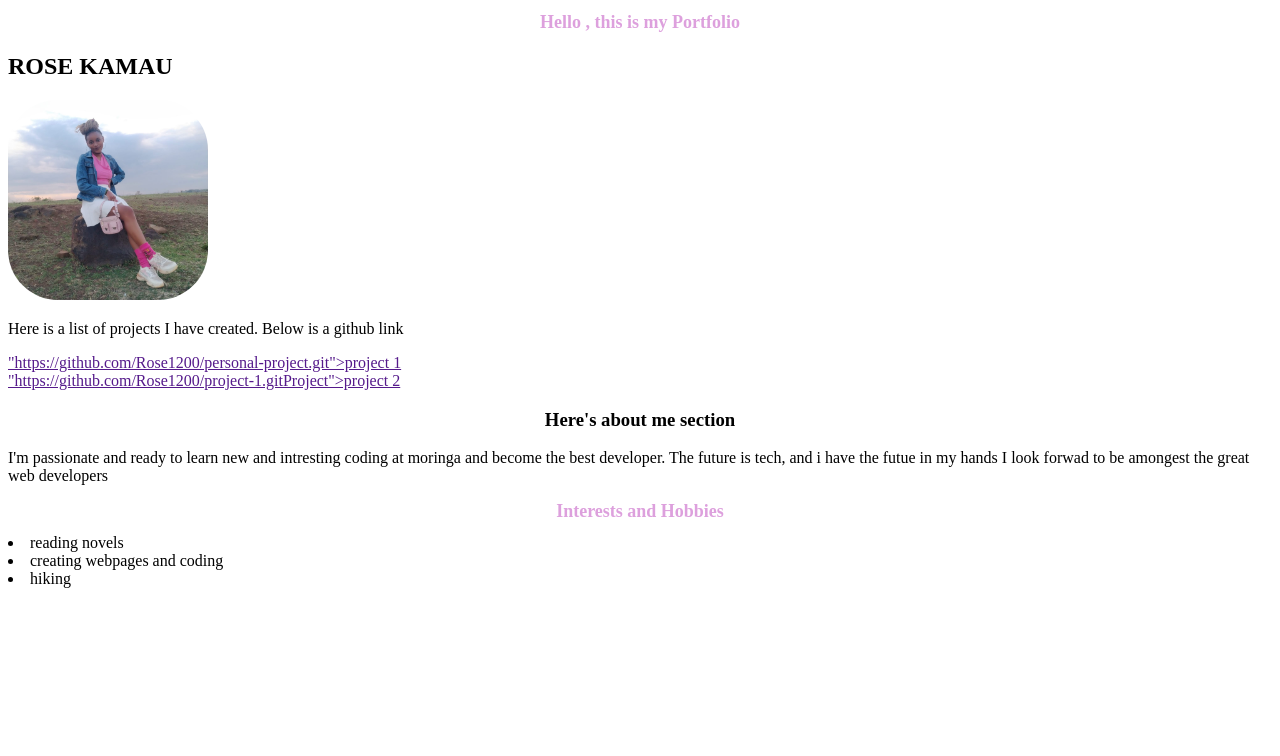
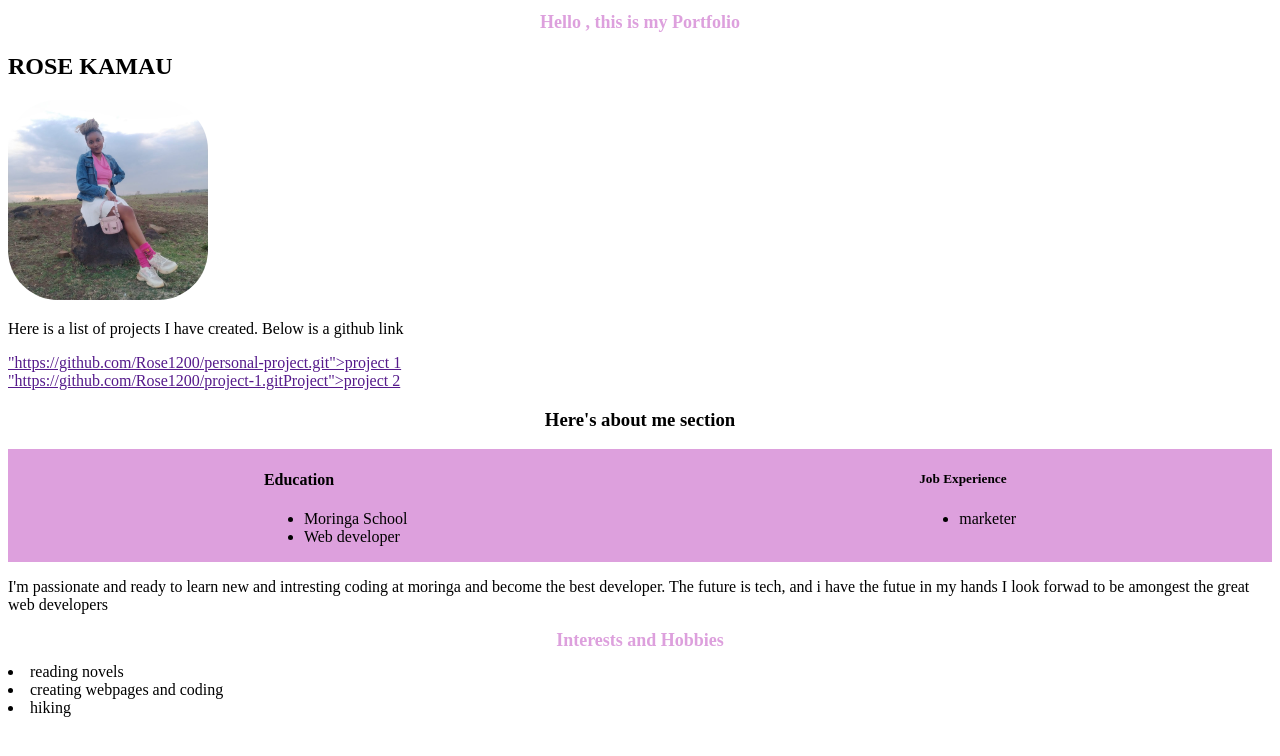
Before and after one commit to Rose1200/Landing-portfolio, a plain HTML site: page index.html in a window 1280 px wide. Drawn offline with Linux system fonts and the light colour scheme.

Commit message:
add about me section

```diff
--- a/index.html
+++ b/index.html
@@ -23,7 +23,21 @@
     <a href=>"https://github.com/Rose1200/project-1.gitProject">project 2</a>
 
     <h3>Here's about me section</h3>
+    <div class="about-me">
+        <div class="Education"> <h4>Education</h4>
+            <ul>
+                <li>Moringa School</li>
+                <li>Web developer</li>
 
+            </ul></div>
+
+            <div class="job"> <h5>Job Experience</h5>
+                <ul>
+                    <li>marketer</li>
+
+                    </li>
+                </ul></div>
+    </div>
     <p>I'm passionate and ready to learn new and intresting coding at moringa and become the best developer.
         The future is tech, and i have the futue in my hands I look forwad to be amongest the great web developers
     </p>
```
